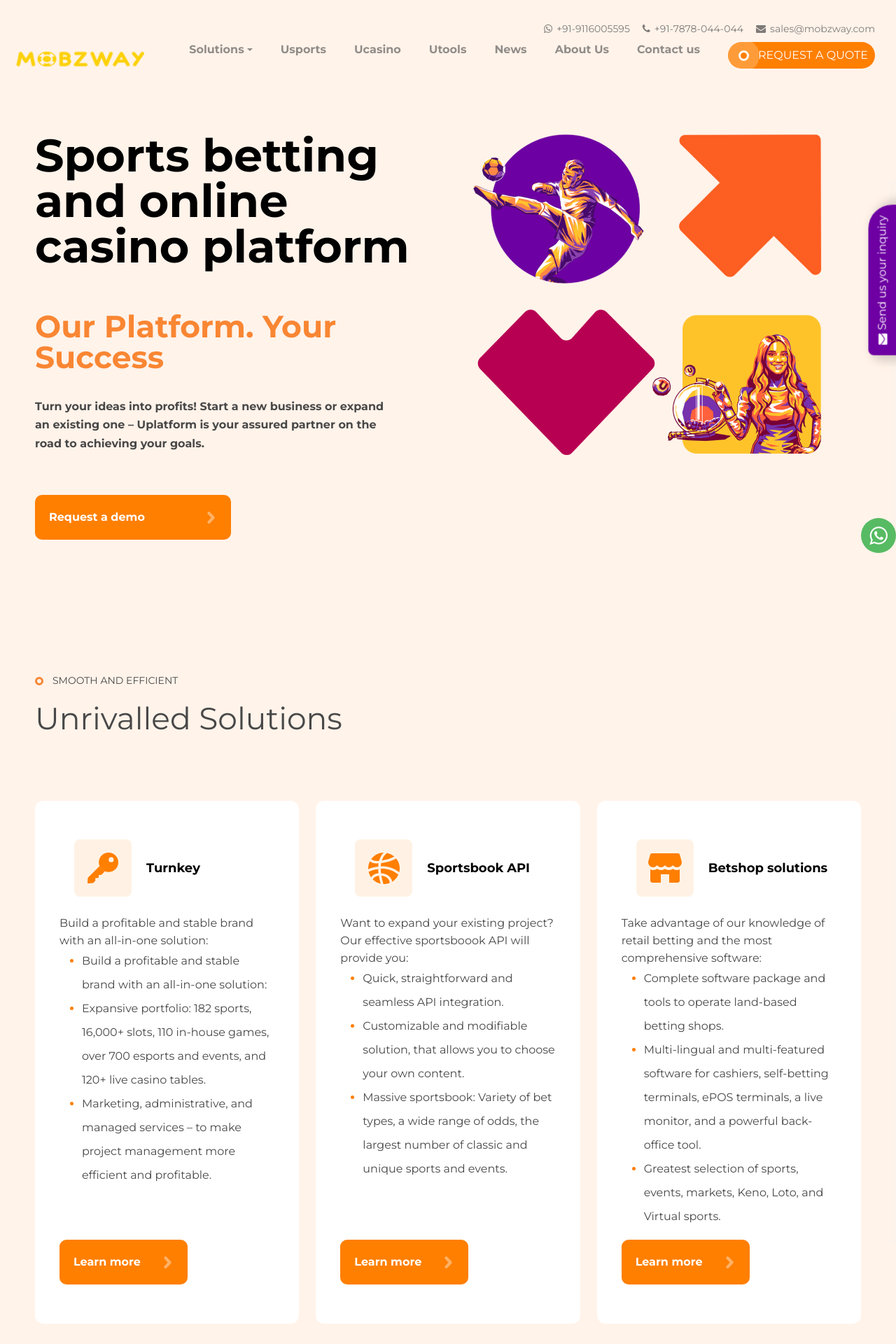
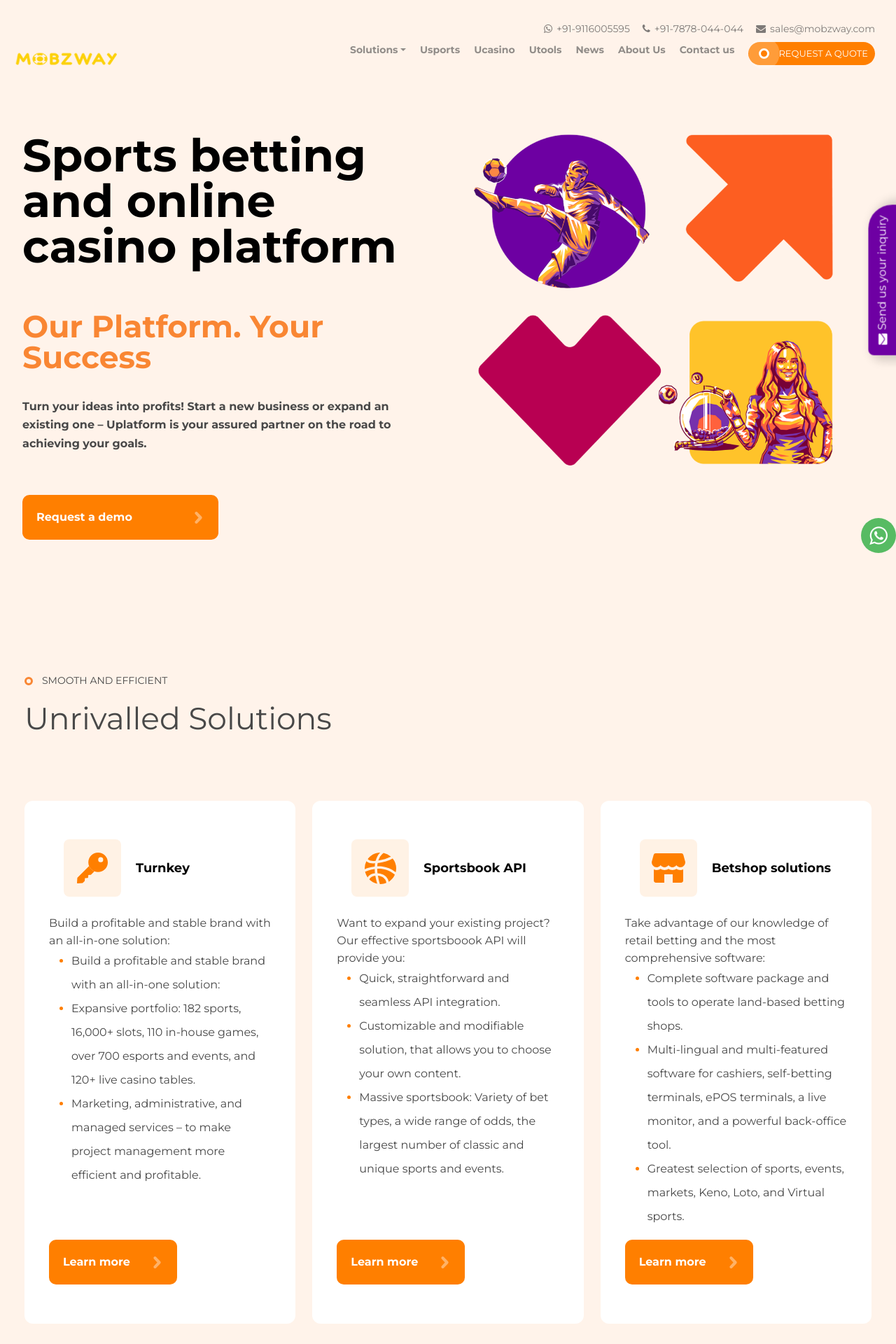
Before and after one commit to pareeklokesh/mobzwaycopy, a PHP site: page / in a window 1280 px wide. Shown: the top 1920 px of the page at 70% size. Run offline with PHP 8.4, Linux system fonts and the light colour scheme; some libraries are stand-ins or nearby versions.

Commit message:
Add files via upload

```diff
--- a/assets/css/style.css
+++ b/assets/css/style.css
@@ -36,11 +36,7 @@
 .header_nav_menu {
   flex-direction: inherit;
 }
-.container {
-  width: 1220px !important;
-max-width: 1624px !important;
-padding: 0 20px !important;
-}
+
 .sub-title .color-accent {
   display: block;
   border: 3px solid #f98633;
@@ -921,15 +917,56 @@
 .header {
   z-index: 9999999;
 }
-
-
+.container {
+  width: 1500px !important;
+max-width: 1624px !important;
+padding: 0 20px !important;
+}
+.header_inner {
+max-width: 1500px;margin: 0px auto;padding: 0 20px;
+}
 
 
 
 
 /* ===================Responsive==================== */
 
+
+@media only screen and (max-width: 1366px) {
+  .container {
+  width: 1220px !important;
+}
+.header_inner {
+max-width: 100%;margin: 0px auto;padding:0px;
+}
+}
+  @media only screen and (min-width: 992px) and (max-width: 1300px) {
+.container {
+  width: 100% !important;
+}
+.header_nav_menu li a {
+  font-size: 14px;
+}
+.header_nav_menu li.request_btn button {
+  font-size: 13px;
+}
+.header_nav_menu li {
+  margin: 0 20px 0 0;
+}
+.header_logo img {
+  width: 150px;
+}
+}
+@media only screen and (min-width: 992px) {
+  .product_img {
+  width: 500px;
+  height: 550px;
+}
+}
+
 @media (max-width: 991px) {
+  .block-potential .block-potential_container {
+  max-width: 100%;}
   .banner h1 {
   margin-top: 60px;
 }
@@ -1212,7 +1249,7 @@
   margin-bottom: 30px !important;
 }
 .block_title, .banner h3 {
-  font-size: 35px;}
+  font-size: 30px;}
 .product_item {
   width: 100%;}
   .banner h1 {
```
